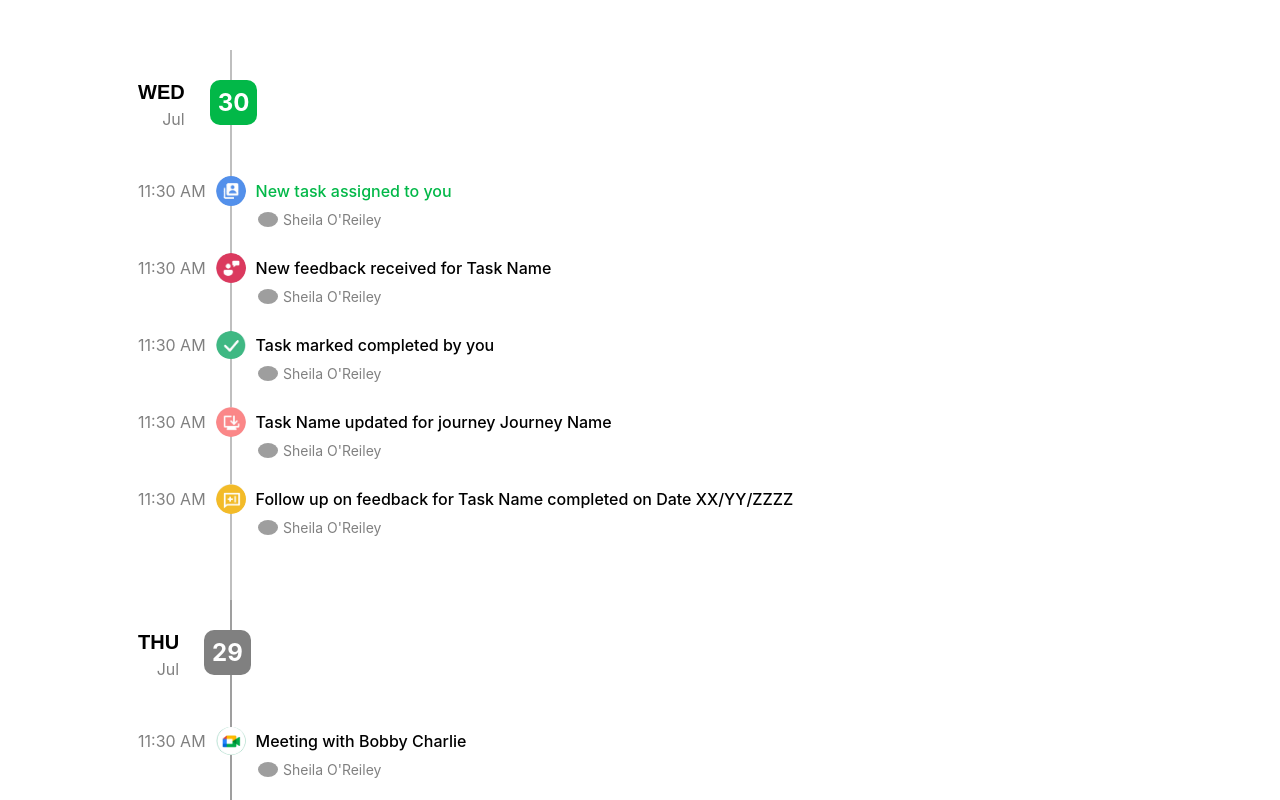
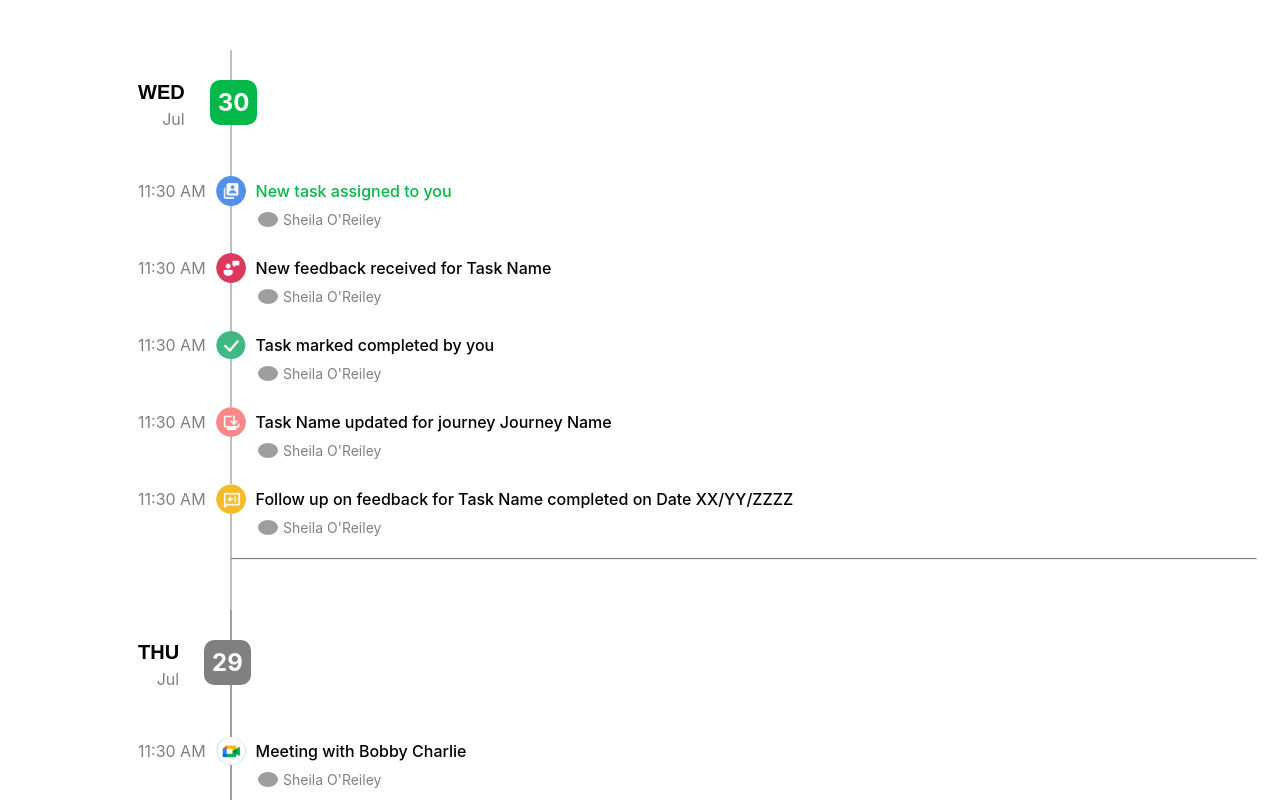
Before and after one commit to yashverma03/component-driven-design, a React (Create React App) app: page / in a window 1280 px wide. Shown: the top 800 px of the page. Built offline with nearby package versions, Linux system fonts and the light colour scheme; grey boxes are pictures that could not be loaded.

Commit message:
added horizontal line

```diff
--- a/src/components/Calendar.jsx
+++ b/src/components/Calendar.jsx
@@ -13,6 +13,7 @@ const Calendar = () => {
           month={item.month}
           events={item.event} // Pass events as props to Day component
           isFirstDay={index === 0}
+          isLastDay={index === data.length - 1}
         />
       ))}
     </div>
--- a/src/components/Day.css
+++ b/src/components/Day.css
@@ -62,3 +62,10 @@
   margin-top: 10px;
   margin-left: 5px;
 }
+
+.horizontal-line {
+  border-top: 1px solid grey;
+  width: 100%;
+  margin-left: 103px;
+  z-index: -2;
+}
--- a/src/components/Day.jsx
+++ b/src/components/Day.jsx
@@ -2,7 +2,7 @@ import React from 'react';
 import Event from './Event';
 import './Day.css';
 
-const Day = ({ date, day, month, events, isFirstDay }) => {
+const Day = ({ date, day, month, events, isFirstDay, isLastDay }) => {
   return (
     <div className='day-parent'>
       {/* vertical line */}
@@ -22,6 +22,9 @@ const Day = ({ date, day, month, events, isFirstDay }) => {
       <div className='event'>
         <Event events={events} isFirstEventOfDay={isFirstDay} /> {/* Pass the events as props to Event component */}
       </div>
+
+      {/* Horizontal Line conditionally */}
+      {isLastDay === false && <hr className="horizontal-line" />}
     </div>
   );
 };
```
